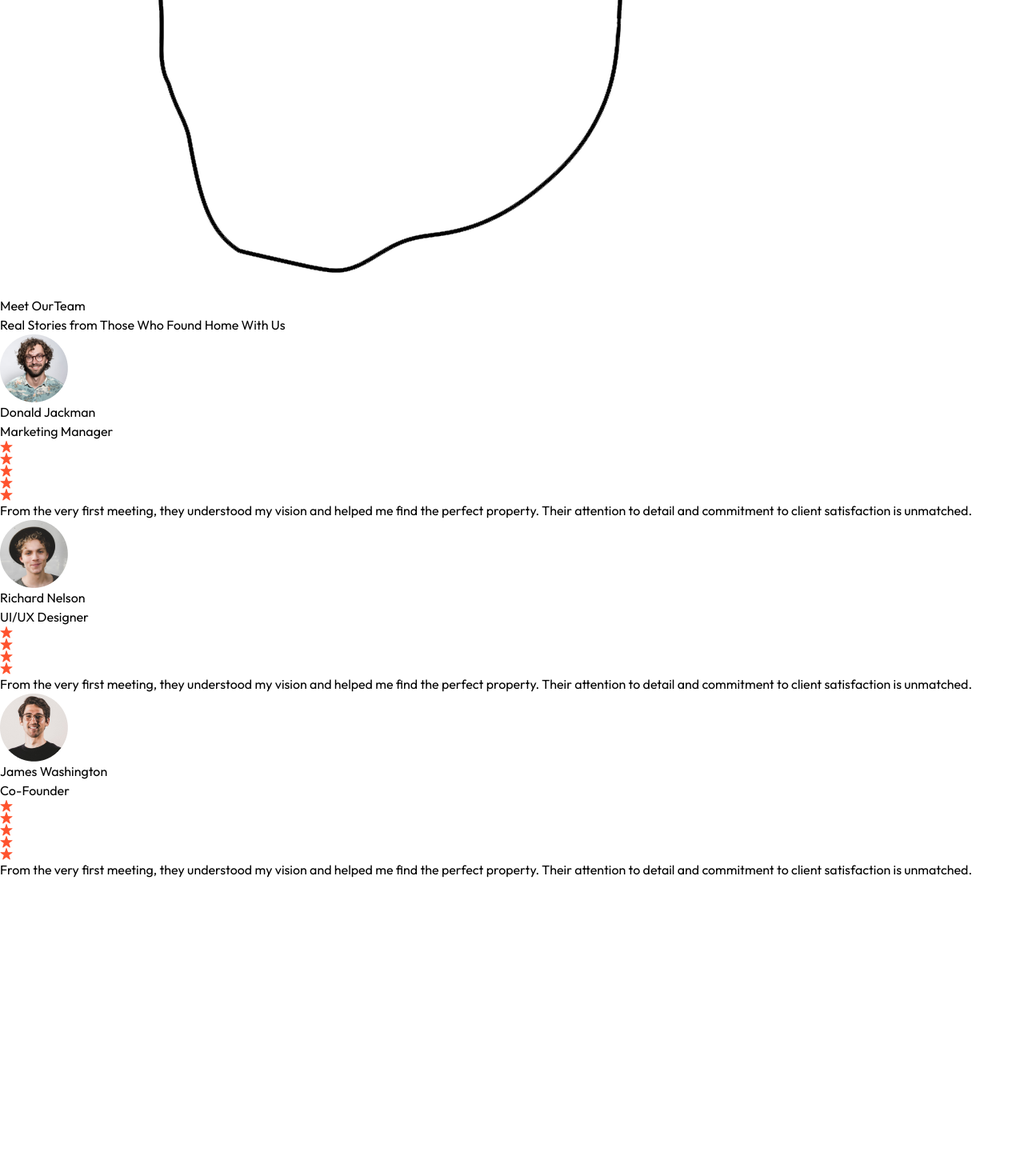
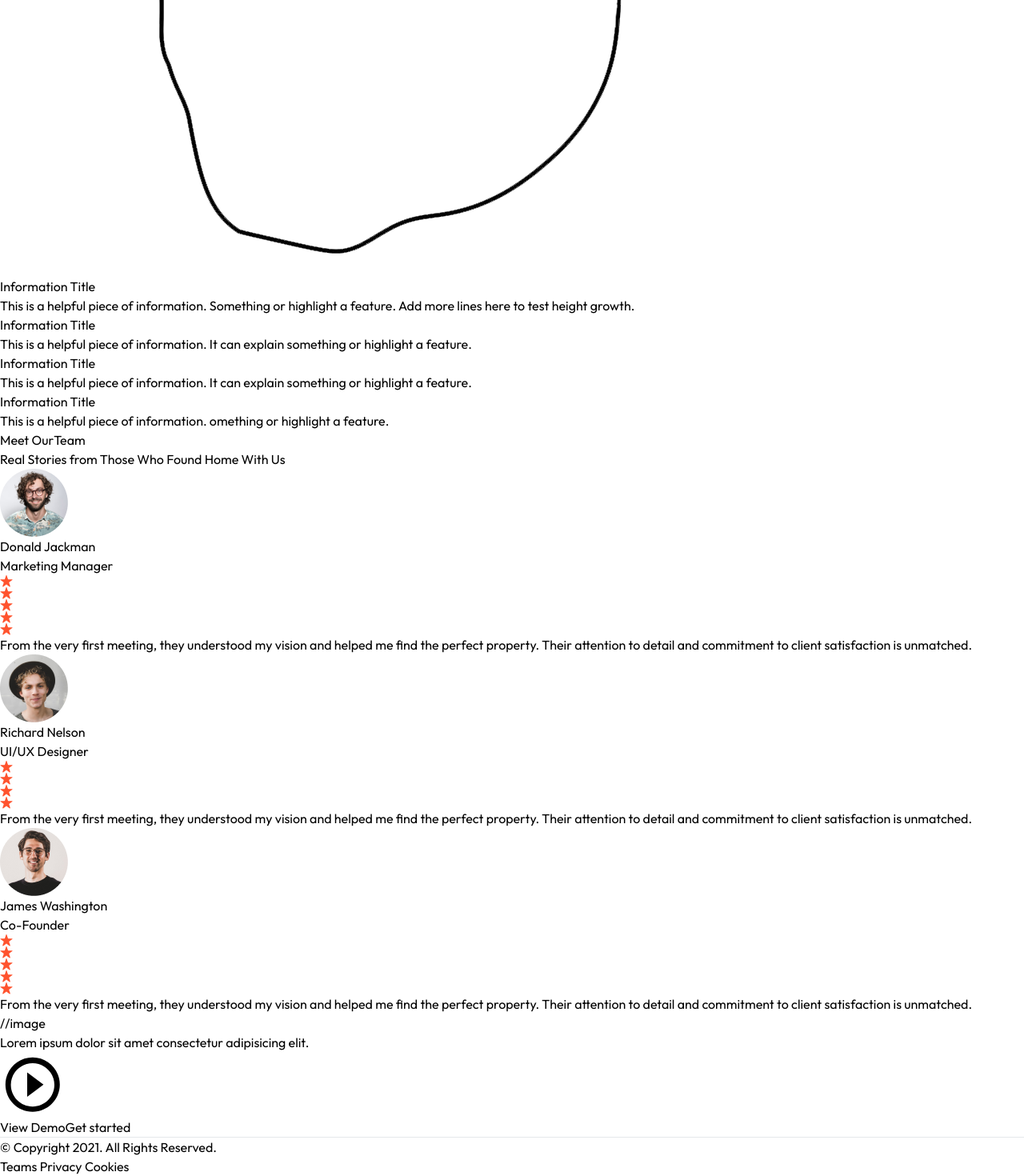
Before and after one commit to lakshan2001sachintha/Visit_Sri_Lanka-MERN, a React (Vite) app in the folder FrontEnd/: page /guide in a window 1280 px wide. Shown: the part 945-2415 px from the top of the page at 80% size. Before the commit the page ends 2044 px from the top, so only its background shows below. Built offline with nearby package versions, Linux system fonts and the light colour scheme.

Commit message:
change TGone

```diff
--- a/FrontEnd/src/components/Places.jsx
+++ b/FrontEnd/src/components/Places.jsx
@@ -29,6 +29,7 @@ function Places() {
      }
 
   return (
+
     <div className='container mx-auto py-4 pt-20 px-6 md:px-20 lg:px-32 my-20 w-full overflow-hidden' id='Projects'>
       <h1 className='text-2xl sm:text-4xl font-bold mb-2 text-center'>Visit<span className='underline underline-offset-4 decoration-1 under font-light'> Places</span></h1>
       <p className='text-center text-gray-500 mb-8 max-w-80 mx-auto'>Crafting Spaces, Bulding Legacies-Explore Our Portfolio</p>
--- a/FrontEnd/src/components/TGone.jsx
+++ b/FrontEnd/src/components/TGone.jsx
@@ -1,32 +1,63 @@
 import React from 'react'
 import lanka from '../assets/lanka.png';
 
+
+
 function TGone() {
   return (
+
+  <div className='pt-72'>
     <div className="relative w-[500px] h-[600px] mx-auto">
       <img src={lanka} alt="Sri Lanka" className="w-full h-full object-contain" />
       <div>
           <div className="absolute right-[65%] top-[35%] w-1/2 h-1 bg-yellow-400 rounded-full w-[280px]"></div>
           <div className="absolute right-[49.5%] top-[35%] w-[80px] h-1 bg-yellow-400 rounded-full transform rotate-45 origin-left "></div>
           <div className="absolute right-[104.5%] top-[35%] w-[80px] h-1 bg-yellow-400 rounded-full transform rotate-[-90deg] origin-left "></div>
+          <div className="absolute top-[30px] left-[-350px] max-w-sm w-full p-4 bg-white border border-yellow-400 rounded-lg shadow-md">
+            <h3 className="text-lg font-semibold text-gray-800">Information Title</h3>
+          <p className="mt-2 text-sm text-gray-600">
+            This is a helpful piece of information. Something or highlight a feature. Add more lines here to test height growth.
+          </p>
+
+      </div>
 
       </div>
       <div>
           <div className="absolute right-[65%] top-[79%] w-1/2 h-1 bg-yellow-400 rounded-full w-[350px]"></div>
           <div className="absolute right-[49.5%] top-[79%] w-[80px] h-1 bg-yellow-400 rounded-full transform rotate-[-37deg] origin-left "></div>
           <div className="absolute right-[118.5%] top-[92%] w-[80px] h-1 bg-yellow-400 rounded-full transform rotate-[-90deg] origin-left "></div>
+          <div className="absolute top-[550px] left-[-350px] max-w-sm w-full p-4 bg-white border border-yellow-400 rounded-lg shadow-md">
+            <h3 className="text-lg font-semibold text-gray-800">Information Title</h3>
+            <p className="mt-2 text-sm text-gray-600">
+              This is a helpful piece of information. It can explain something or highlight a feature.
+            </p>
+          </div>
       </div>
       <div>
           <div className="absolute right-[-45%] top-[67%] w-1/2 h-1 bg-yellow-400 rounded-full w-[350px]"></div>
           <div className="absolute right-[21.5%] top-[59%] w-[80px] h-1 bg-yellow-400 rounded-full transform rotate-[37deg] origin-left "></div>
           <div className="absolute right-[-61%] top-[80%] w-[80px] h-1 bg-yellow-400 rounded-full transform rotate-[-90deg] origin-left "></div>
+          <div className="absolute top-[470px] right-[-399px] max-w-sm w-full p-4 bg-white border border-yellow-400 rounded-lg shadow-md">
+            <h3 className="text-lg font-semibold text-gray-800">Information Title</h3>
+            <p className="mt-2 text-sm text-gray-600">
+              This is a helpful piece of information. It can explain something or highlight a feature.
+            </p>
+          </div>
       </div>
       <div>
           <div className="absolute right-[-25%] top-[15%] w-1/2 h-1 bg-yellow-400 rounded-full w-[350px]"></div>
           <div className="absolute right-[28.5%] top-[15%] w-[80px] h-1 bg-yellow-400 rounded-full transform rotate-[135deg] origin-left "></div>
           <div className="absolute right-[-41%] top-[15%] w-[80px] h-1 bg-yellow-400 rounded-full transform rotate-[-90deg] origin-left "></div>
+          <div className="absolute top-[-95px] right-[-319px] max-w-sm w-full p-4 bg-white border border-yellow-400 rounded-lg shadow-md">
+            <h3 className="text-lg font-semibold text-gray-800">Information Title</h3>
+            <p className="mt-2 text-sm text-gray-600">
+              This is a helpful piece of information. omething or highlight a feature.
+            </p>
+          </div>
       </div>
     </div>
+  </div>
+
   )
 }
 
--- a/FrontEnd/src/components/TGuide.jsx
+++ b/FrontEnd/src/components/TGuide.jsx
@@ -1,13 +1,16 @@
 import React from 'react';
 import Team from './Team';
 import TGone from './TGone';
+import Footer from "./Footer";
 
 function TGuide() {
   return (
-    <div className="container mx-auto p-10">
-      <h1 className="text-4xl font-bold mb-6">Travel Guide</h1>
-      <TGone/>
-      <Team />
+    <div>
+    <TGone/>
+    <Team />
+      <div className='pt-40'>
+        <Footer/>
+      </div>
     </div>
   );
 }
--- a/FrontEnd/src/components/Team.jsx
+++ b/FrontEnd/src/components/Team.jsx
@@ -3,6 +3,7 @@ import { assets, testimonialsData } from '../assets/assets';
 
 const Team = () => {
   return (
+  <div className="pt-52">
     <div className='container mx-auto py-10 lg:px-32 w-full overflow-hidden' id="Testimonials">
        <h1 className='text-2xl sm:text-4xl font-bold mb-2 text-center'>Meet
         <span className='underline underline-offset-4 decoration-1 under font-light'> OurTeam</span></h1>
@@ -25,8 +26,8 @@ const Team = () => {
             </div>
         ))}
       </div>
-
-      </div>
+    </div>
+  </div>
   )
 }
 
```
